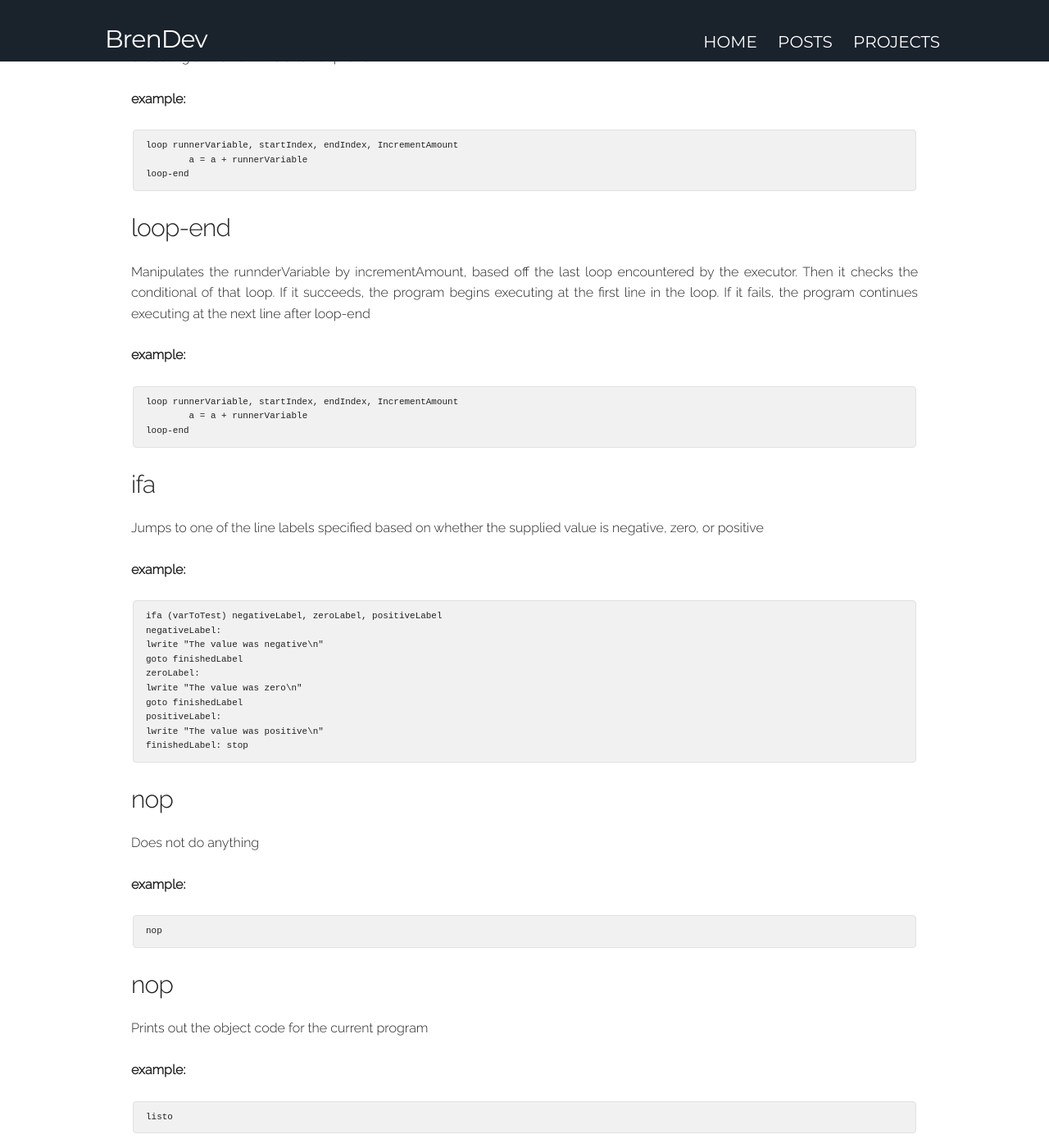
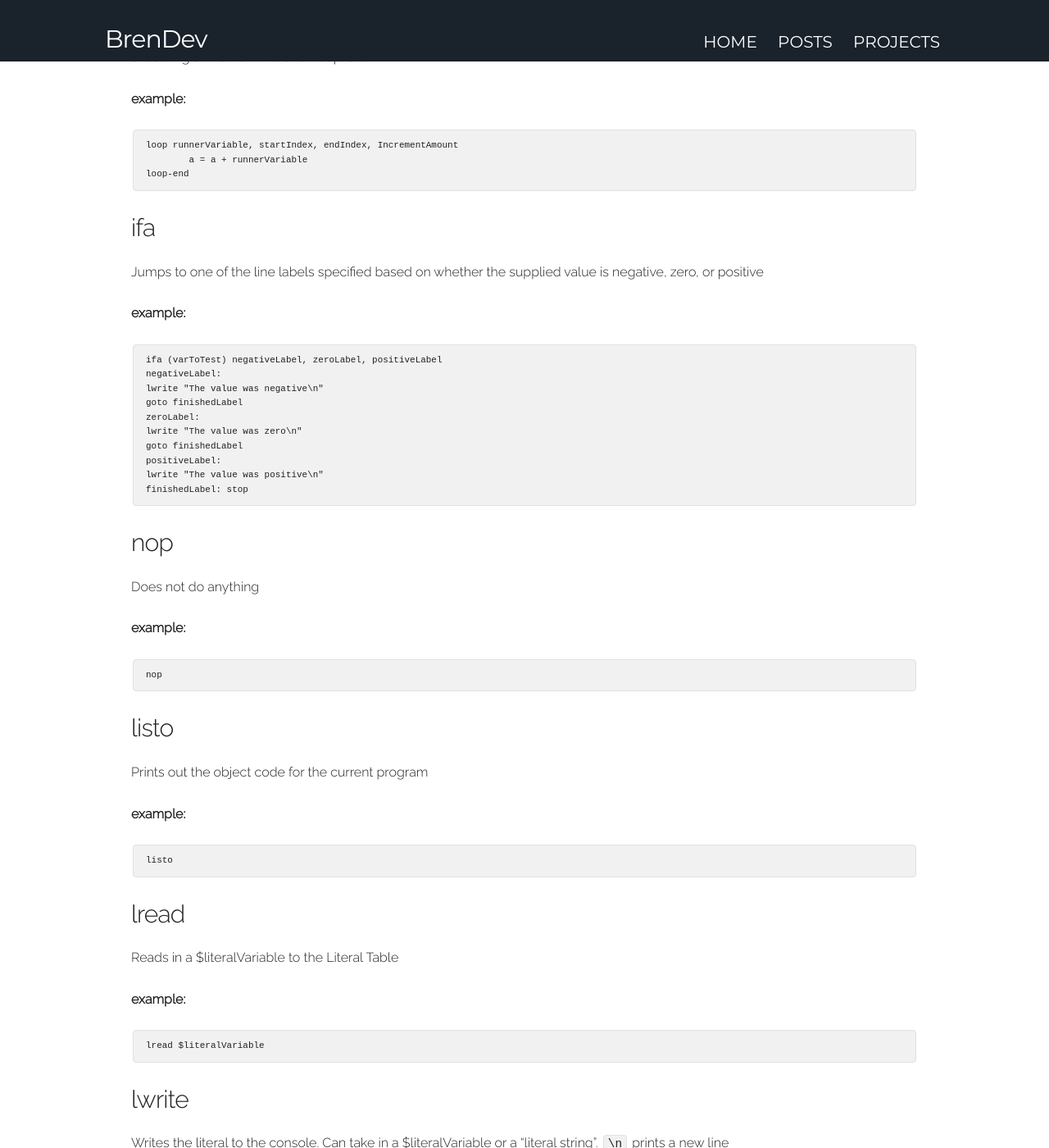
Before and after one commit to brenthompson2/brenthompson2.github.io, a Jekyll site: the page built from _posts/projects/2017-12-11-transy-language-spec.markdown, in a window 1280 px wide and 1400 px high, scrolled down 3385 px. Shown: the whole window at 82% size. Built offline with Jekyll 4.4.1, drawn with Linux system fonts in a browser that asks for light colours; nearby versions of some CDN libraries.

Commit message:
Removed duplicate Loop-End and fixed Listo

```diff
--- a/_posts/projects/2017-12-11-transy-language-spec.markdown
+++ b/_posts/projects/2017-12-11-transy-language-spec.markdown
@@ -109,16 +109,6 @@ Manipulates the runnderVariable by incrementAmount, based off the last loop enco
 		a = a + runnerVariable
 	loop-end
 
-#### loop-end
-
-Manipulates the runnderVariable by incrementAmount, based off the last loop encountered by the executor. Then it checks the conditional of that loop. If it succeeds, the program begins executing at the first line in the loop. If it fails, the program continues executing at the next line after loop-end
-
-**example:**
-
-	loop runnerVariable, startIndex, endIndex, IncrementAmount
-		a = a + runnerVariable
-	loop-end
-
 #### ifa
 
 Jumps to one of the line labels specified based on whether the supplied value is negative, zero, or positive
@@ -144,7 +134,7 @@ Does not do anything
 
 	nop
 
-#### nop
+#### listo
 
 Prints out the object code for the current program
 
```
